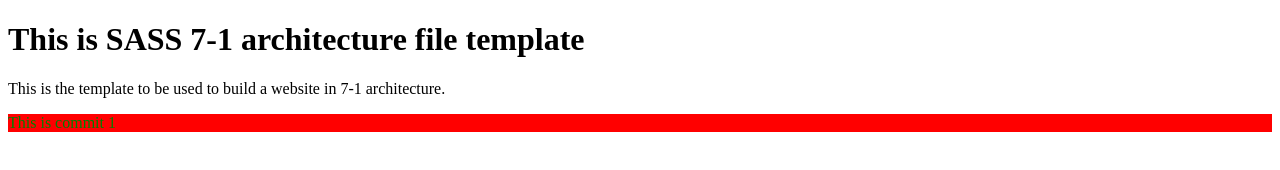
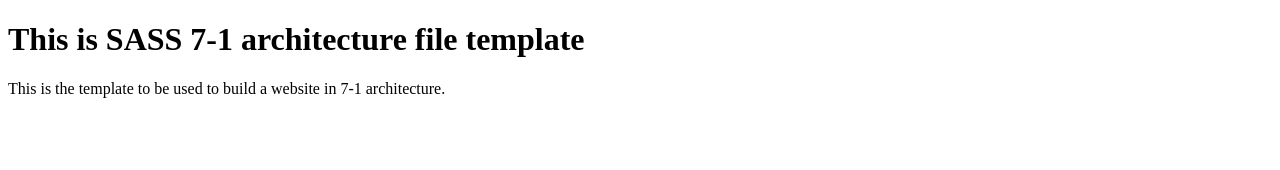
Before and after one commit to bhattiasad99/SASS-7-1-architecture, a website: page index.html in a window 1280 px wide. Drawn offline with Linux system fonts and the light colour scheme.

Commit message:
template after git changes

```diff
--- a/index.html
+++ b/index.html
@@ -13,14 +13,5 @@
         <p>
             This is the template to be used to build a website in 7-1 architecture.
         </p>
-        <p class="commit1">
-            This is commit 1
-        </p>
-<!--        <p class="commit1">
-            This is commit 2
-        </p>
-        <p class="commit3">
-            This is commit 3
-        </p> -->
     </body>
 </html>
```
